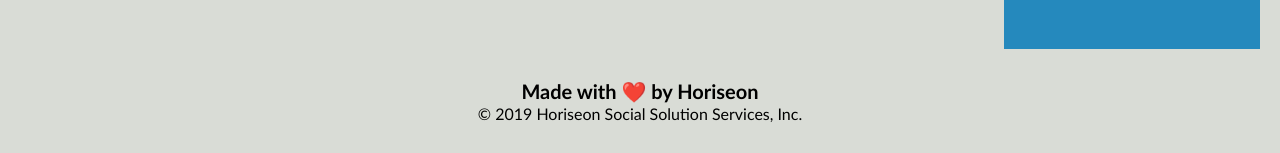
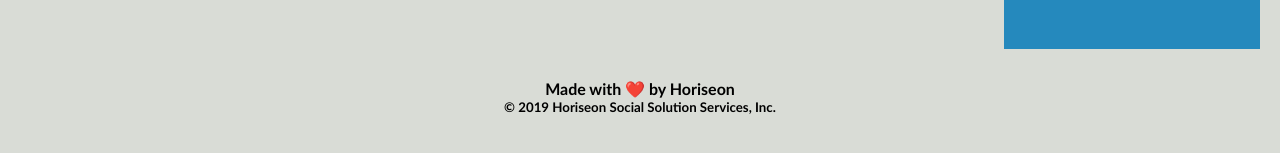
Before and after one commit to Stickkman/refactorChall1, a plain HTML site: page Develop/index.html in a window 1280 px wide. Shown: the part 1870-2023 px from the top of the page. Drawn offline with Linux system fonts and the light colour scheme.

Commit message:
adjusted headings to sequential order, enlarged nav text

```diff
--- a/Develop/assets/css/style.css
+++ b/Develop/assets/css/style.css
@@ -29,7 +29,7 @@ body {
     margin-right: 20px;
     float: right;
     font-family: 'Gill Sans', 'Gill Sans MT', Calibri, 'Trebuchet MS', sans-serif;
-    font-size: 20px;
+    font-size: 22px;
 }
 
 .header div ul {
--- a/Develop/index.html
+++ b/Develop/index.html
@@ -73,9 +73,9 @@
         </div>
     </div>
     <div class="footer">
-        <h2>Made with ❤️️ by Horiseon</h2>
+        <h4>Made with ❤️️ by Horiseon</h4>
         <p>
-            &copy; 2019 Horiseon Social Solution Services, Inc.
+             <h5> &copy; 2019 Horiseon Social Solution Services, Inc. </h5>
         </p>
     </div>
 </body>
```
